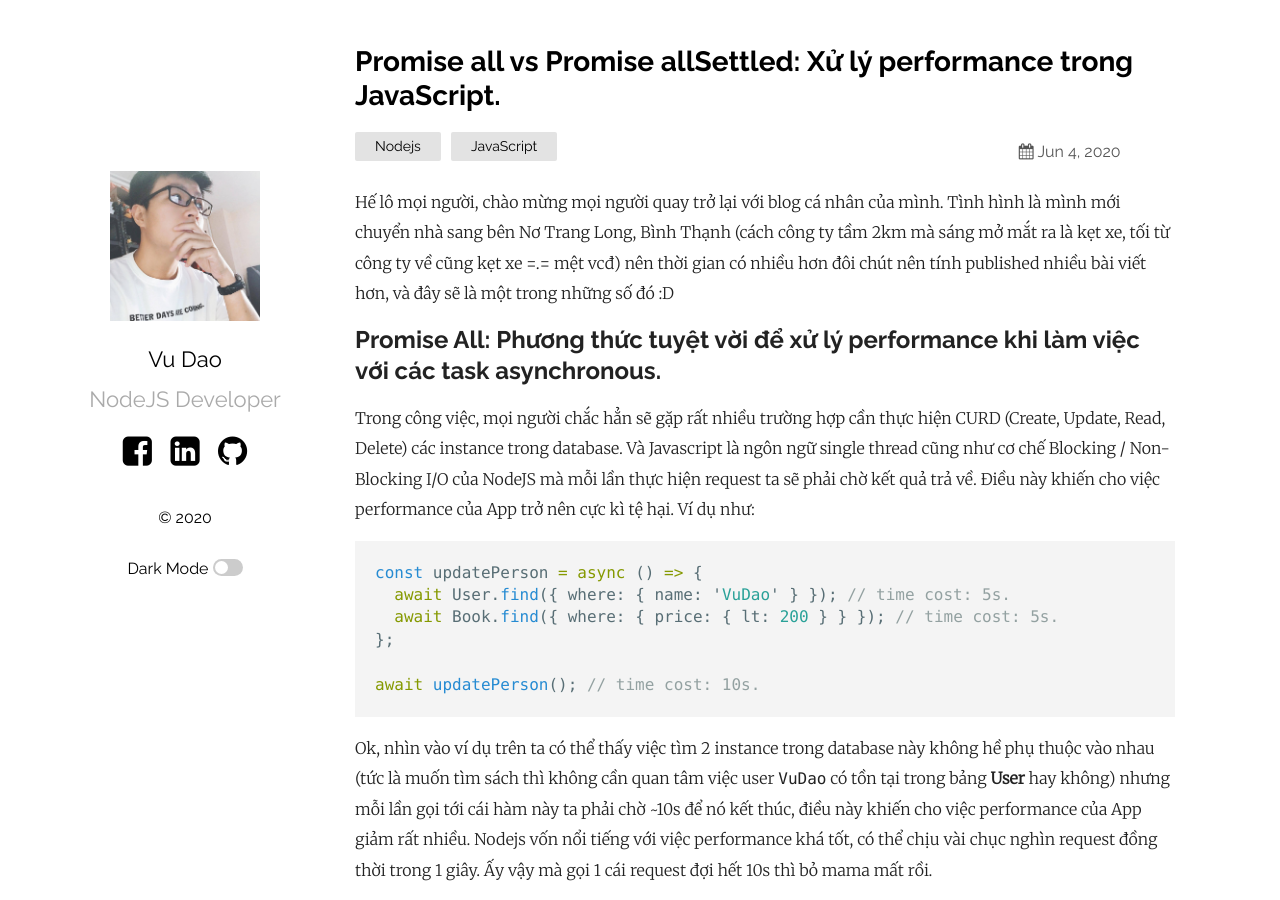
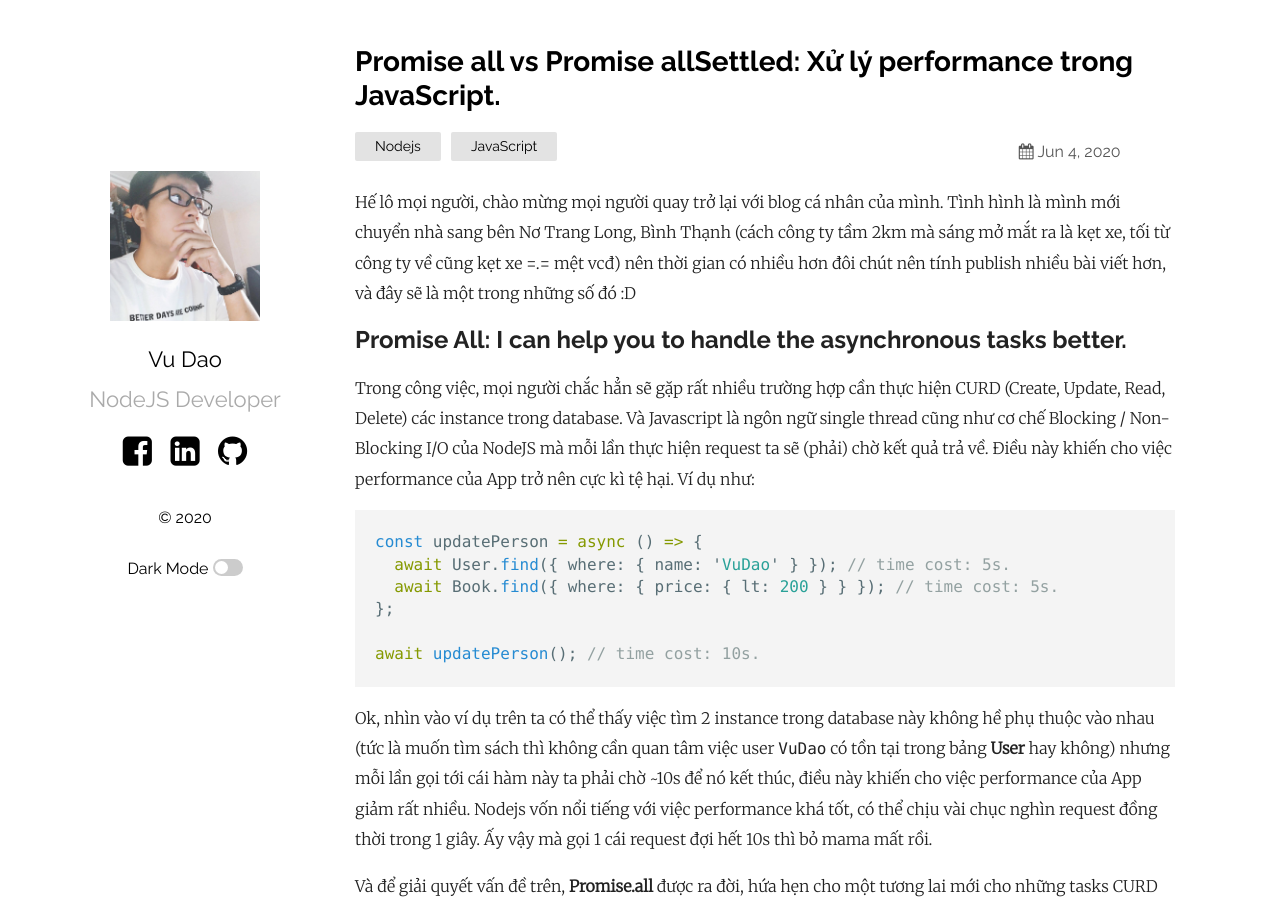
Before and after one commit to nguyenvudao/nguyenvu.dev, a Jekyll site: the page built from _posts/2020-06-04-promise-all-vs-promise-allSettled.markdown, in a window 1280 px wide and 900 px high. Built offline with Jekyll 4.4.1, drawn with Linux system fonts in a browser that asks for light colours; comment, search, counter and statistics services are not loaded.

Commit message:
promise.all vs promise.allsettled

````diff
--- a/_posts/2020-06-04-promise-all-vs-promise-allSettled.markdown
+++ b/_posts/2020-06-04-promise-all-vs-promise-allSettled.markdown
@@ -5,11 +5,11 @@ date: 2020-06-04
 categories: Nodejs JavaScript
 ---
 
-Hế lô mọi người, chào mừng mọi người quay trở lại với blog cá nhân của mình. Tình hình là mình mới chuyển nhà sang bên Nơ Trang Long, Bình Thạnh (cách công ty tầm 2km mà sáng mở mắt ra là kẹt xe, tối từ công ty về cũng kẹt xe =.= mệt vcđ) nên thời gian có nhiều hơn đôi chút nên tính published nhiều bài viết hơn, và đây sẽ là một trong những số đó :D
+Hế lô mọi người, chào mừng mọi người quay trở lại với blog cá nhân của mình. Tình hình là mình mới chuyển nhà sang bên Nơ Trang Long, Bình Thạnh (cách công ty tầm 2km mà sáng mở mắt ra là kẹt xe, tối từ công ty về cũng kẹt xe =.= mệt vcđ) nên thời gian có nhiều hơn đôi chút nên tính publish nhiều bài viết hơn, và đây sẽ là một trong những số đó :D
 
-## Promise All: Phương thức tuyệt vời để xử lý performance khi làm việc với các task asynchronous.
+## Promise All: I can help you to handle the asynchronous tasks better.
 
-Trong công việc, mọi người chắc hẳn sẽ gặp rất nhiều trường hợp cần thực hiện CURD (Create, Update, Read, Delete) các instance trong database. Và Javascript là ngôn ngữ single thread cũng như cơ chế Blocking / Non-Blocking I/O của NodeJS mà mỗi lần thực hiện request ta sẽ phải chờ kết quả trả về. Điều này khiến cho việc performance của App trở nên cực kì tệ hại. Ví dụ như:
+Trong công việc, mọi người chắc hẳn sẽ gặp rất nhiều trường hợp cần thực hiện CURD (Create, Update, Read, Delete) các instance trong database. Và Javascript là ngôn ngữ single thread cũng như cơ chế Blocking / Non-Blocking I/O của NodeJS mà mỗi lần thực hiện request ta sẽ (phải) chờ kết quả trả về. Điều này khiến cho việc performance của App trở nên cực kì tệ hại. Ví dụ như:
 
 ```javascript
 const updatePerson = async () => {
````
